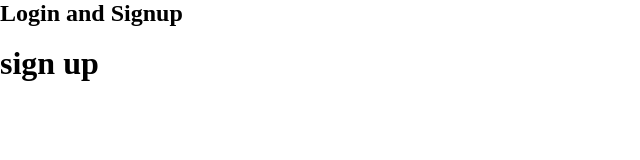
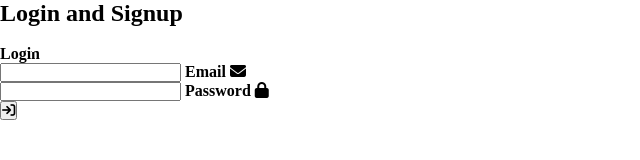
Before and after one commit to AgnesTiettas/12-PWA-Software-Engineering-Assessment-1, a website: page myPWA/frontend/LoginandSignup.html in a window 1280 px wide. Shown: the whole page, without its empty margins (0-640 px from the left). Drawn offline with Linux system fonts and the light colour scheme.

Commit message:
V5:19/6/25
Continued to work on creating a login and registration page for the system. I added the some of the HTML components for the login page but I still need to do the HTML for the registration section and the CSS and JS for both sections.

```diff
--- a/myPWA/frontend/LoginandSignup.html
+++ b/myPWA/frontend/LoginandSignup.html
@@ -26,13 +26,30 @@
 
 
         <div class="container">
-            <div class="form-box">
-                <h1>sign up</h1>
-                <form>
+            <div class="form-header">
+                <div class="title">
+                    <div class="title-login">Login</div>
+
+                </div>
+                <form class="login-form">
                     <div class="input-group">
                         <div class="input-field">
+                            <input type="text" class="input-field" id="log-email">
+                            <label for="log-email">Email</label>
+                            <i class="fa-solid fa-envelope"></i>
 
                         </div>
+                        <div class="input-field">
+                            <input type="password" class="input-password" id="logpass">
+                            <label for="logpass" class="label">Password</label>
+                            <i class="fa-solid fa-lock"></i>
+
+                        </div>
+
+                        <div class="input-field">
+                            <button class="submitbtn" id="SignInBtn"><i class="fa-solid fa-arrow-right-to-bracket"></i></button>
+                        </div>
+
                     </div>
                 </form>
             </div>
```
